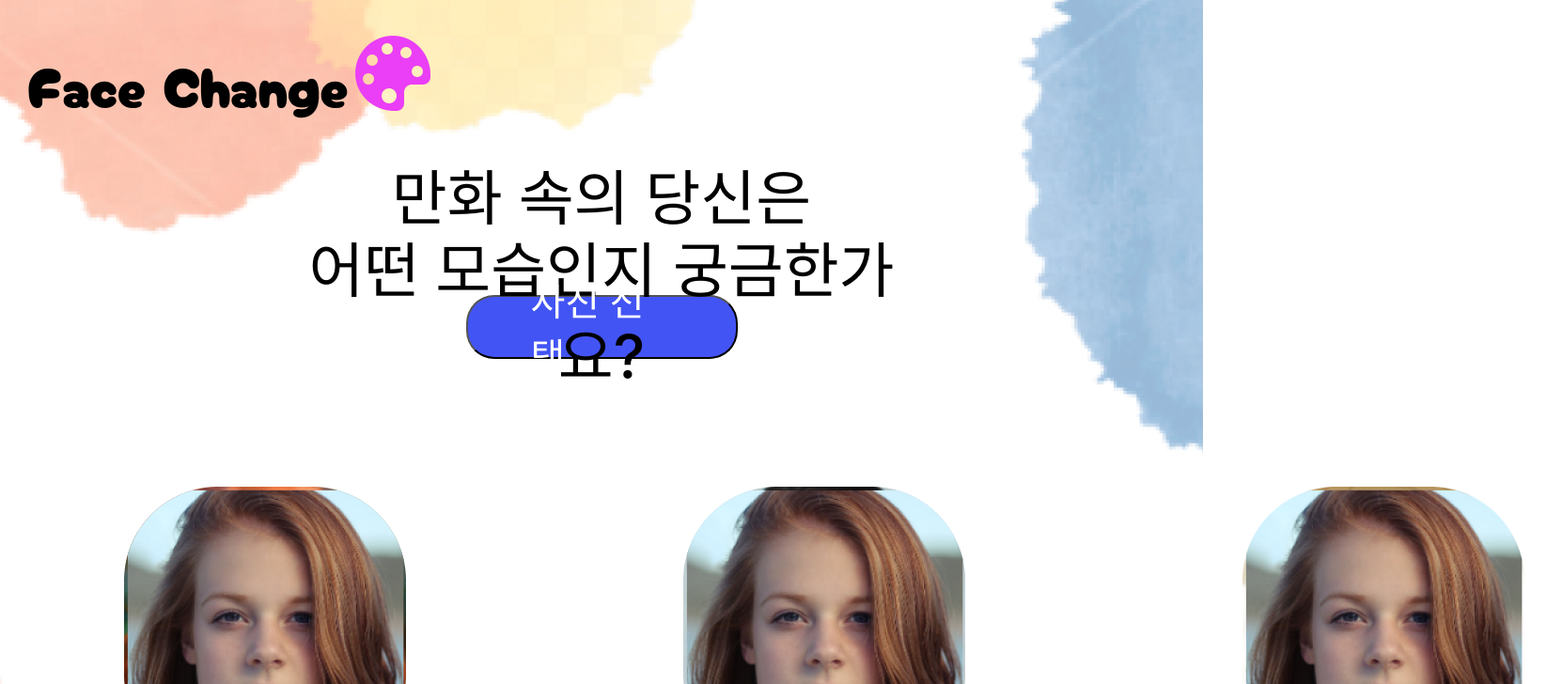
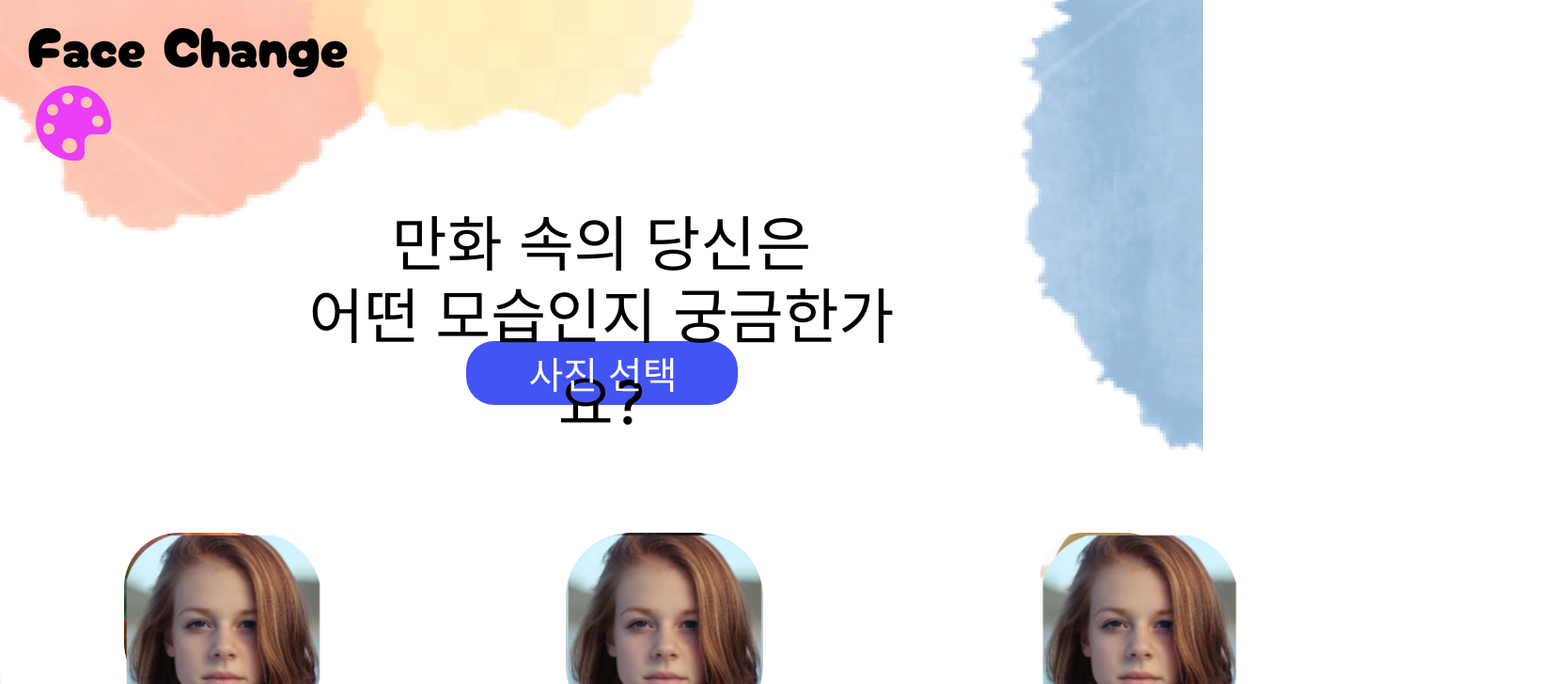
Before and after one commit to 2022-Summer-Bootcamp-Team-F/Face-Change, a React (Create React App) app in the folder frontend/: page / in a window 1280 px wide. Shown: the top 728 px of the page at 94% size, 1662 px wide, since content can reach past the window. Built offline with nearby package versions, Linux system fonts and the light colour scheme.

Commit message:
chore: tailwind css pacakge 설치

```diff
--- /dev/null
+++ b/frontend/postcss.config.js
@@ -0,0 +1,6 @@
+module.exports = {
+  plugins: {
+    tailwindcss: {},
+    autoprefixer: {},
+  },
+}
--- a/frontend/src/index.css
+++ b/frontend/src/index.css
@@ -11,3 +11,7 @@ code {
   font-family: source-code-pro, Menlo, Monaco, Consolas, 'Courier New',
     monospace;
 }
+
+@tailwind base;
+@tailwind components;
+@tailwind utilities;
--- /dev/null
+++ b/frontend/tailwind.config.js
@@ -0,0 +1,8 @@
+/** @type {import('tailwindcss').Config} */
+module.exports = {
+  content: ['./src/**/*.{html,js,tsx}'],
+  theme: {
+    extend: {},
+  },
+  plugins: [],
+};
```
